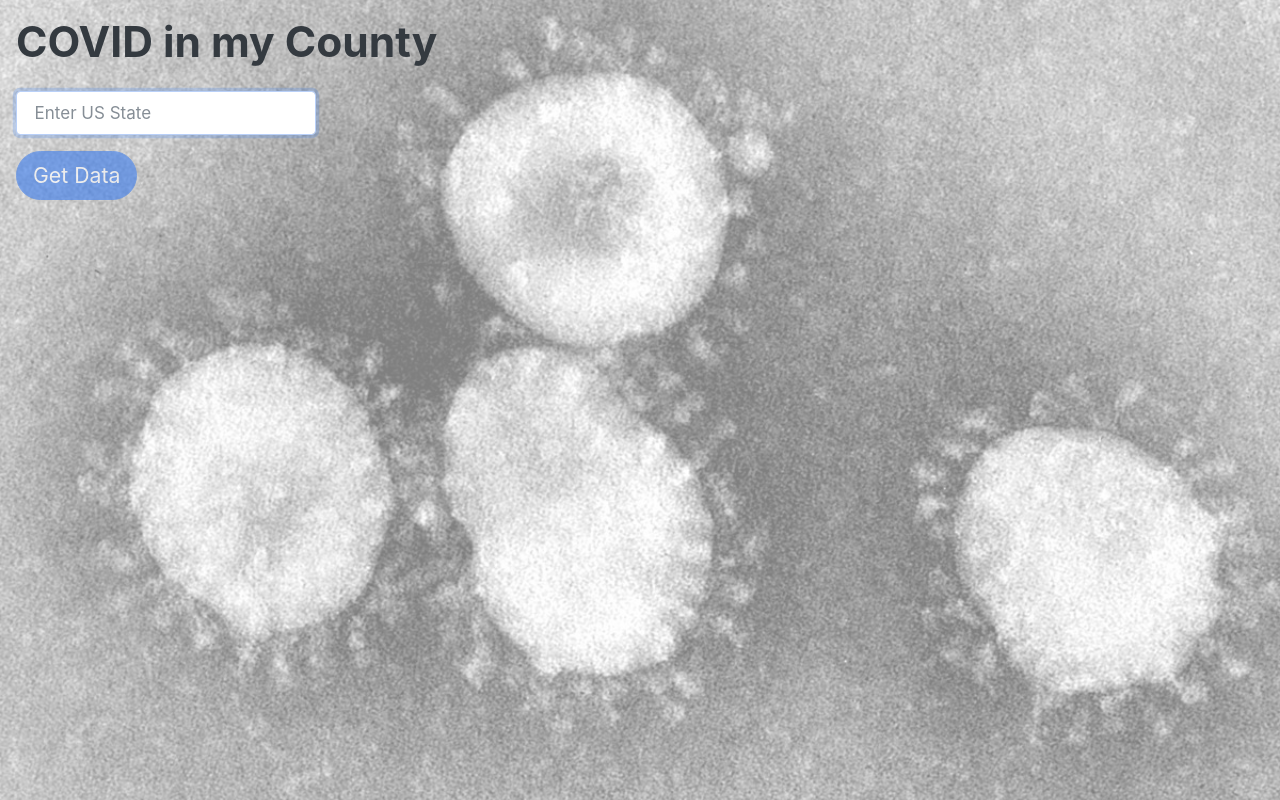
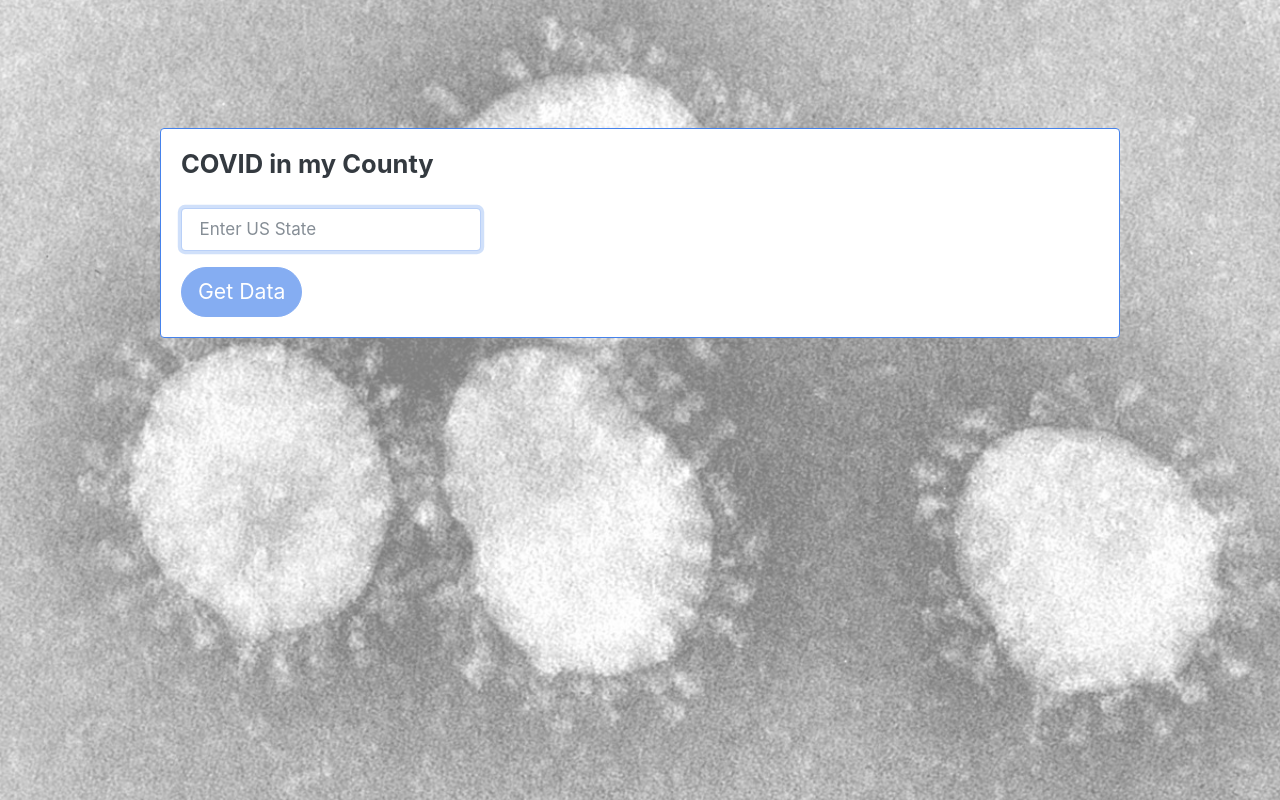
Before and after one commit to hycsg/covid-19-hackathon-app, a Flask app: page / in a window 1280 px wide. Run offline with Flask 2, Linux system fonts and the light colour scheme; some libraries are stand-ins or nearby versions.

Commit message:
consistent cards

```diff
--- a/app/static/style.css
+++ b/app/static/style.css
@@ -4,7 +4,7 @@ html {
 
 body {
     height: 100%;
-    padding: 16px;
+    padding: 128px;
     background-image: url('background.png');
     background-position: center;
     background-repeat: no-repeat;
@@ -22,6 +22,16 @@ input[type=text] {
 
 input[type=submit] {
     display: block;
+}
+
+.card.border-primary.mb-3 {
+    margin: auto;
+    width: 40rem;
+}
+
+.card.border-primary.big-card {
+    margin: auto;
+    width: 60rem;
 }
 
 .autocomplete {
--- a/app/templates/index.html
+++ b/app/templates/index.html
@@ -10,8 +10,10 @@
 </head>
 
 <body>
-    <h1>{{title}}</h1>
-    <form action="/result" method="post" autocomplete="off">
+    <div class="card border-primary big-card">
+        <div class="card-body">
+            <h4 class="card-title">{{ title }}</h4>
+            <form action="/result" method="post" autocomplete="off" class="card-text">
                 <div class="autocomplete">
                     <input id="state_input" type="text" placeholder="Enter US State" name="state" class="form-control" required="required">
                 </div>
@@ -20,6 +22,8 @@
                 </div>
                 <input id="submit" type="submit" disabled value="Get Data" class="btn btn-primary btn-lg">
             </form>
+        </div>
+    </div>
     <script type="text/javascript" src="{{ url_for('static', filename='autocomplete.js') }} "></script>
 </body>
 
--- a/app/templates/result.html
+++ b/app/templates/result.html
@@ -10,7 +10,7 @@
 </head>
 
 <body>
-    <div class="card border-primary mb-3" style="max-width: 20rem;">
+    <div class="card border-primary mb-3">
         <div class="card-header">Results</div>
         <div class="card-body">
             <h4 class="card-title">{{ location }}</h4>
@@ -25,7 +25,7 @@
             </p>
         </div>
     </div>
-    <div class="card border-primary mb-3" style="max-width: 20rem;">
+    <div class="card border-primary mb-3">
         <div class="card-header">More Info</div>
         <div class="card-body">
             <p class="card-text">
```
Lines whose indentation alone changed are shown as unchanged.
